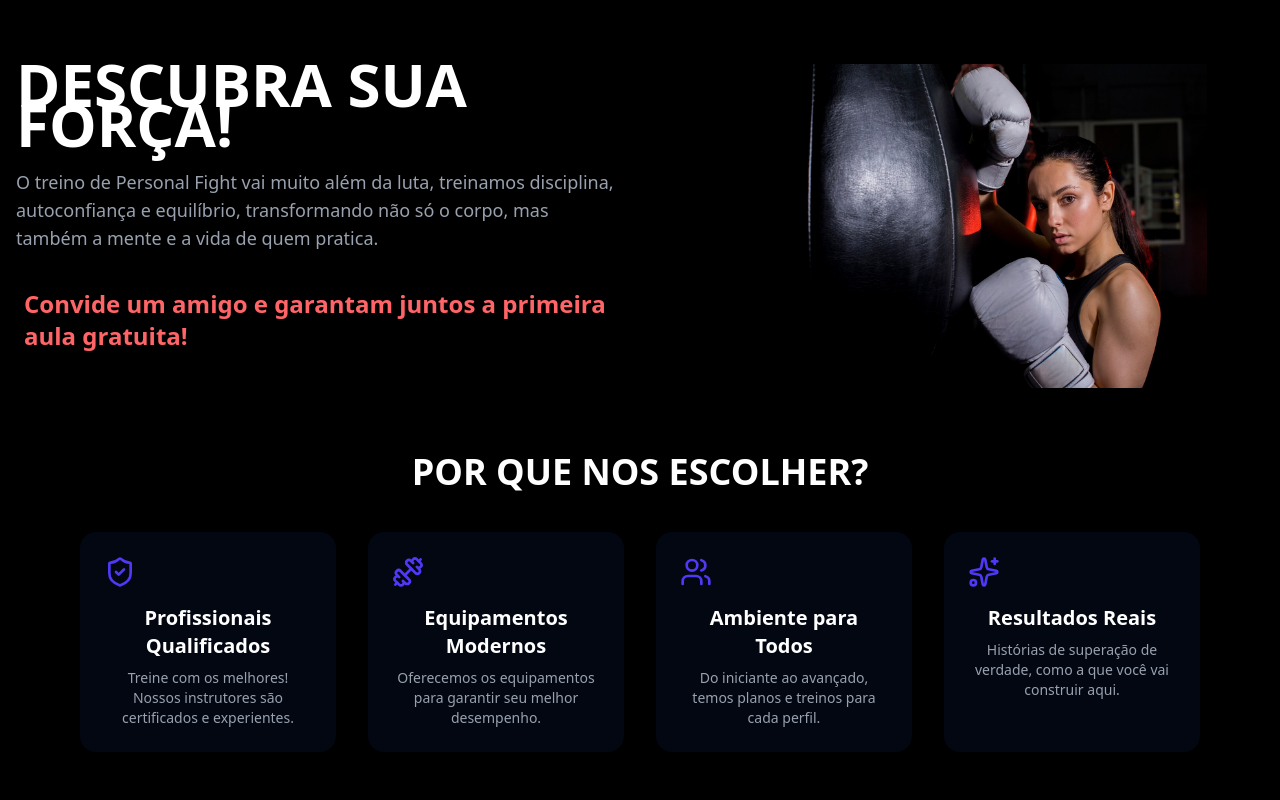
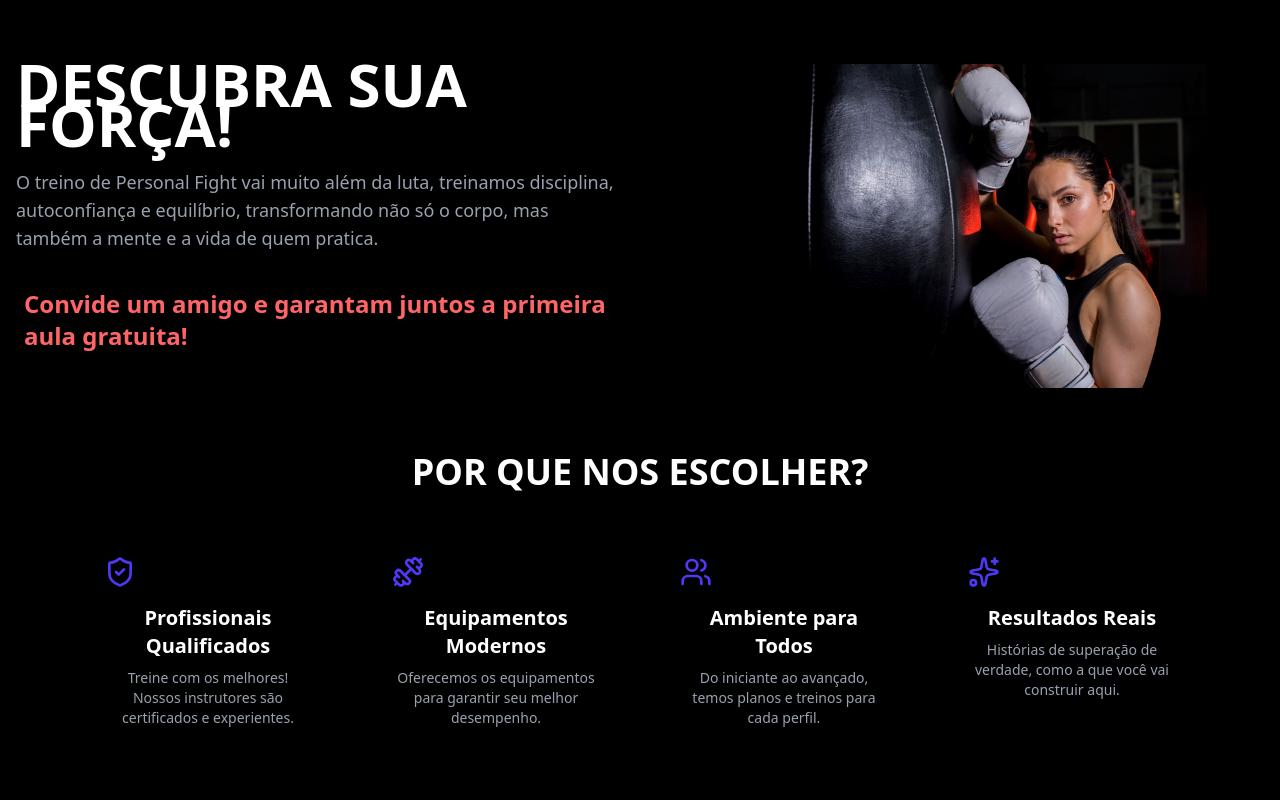
Before and after one commit to yes-pripri/Personal-Fight, a Next.js app: page / in a window 1280 px wide. Shown: the top 800 px of the page. Built offline with nearby package versions, Linux system fonts and the light colour scheme.

Commit message:
Update README documentation

```diff
--- a/src/app/_components/benefits.tsx
+++ b/src/app/_components/benefits.tsx
@@ -41,7 +41,7 @@ export function WhyChooseUs() {
           {benefits.map((benefit, index) => (
             <div
               key={index}
-              className="bg-gray-950 rounded-2xl p-6 shadow-lg hover:shadow-red-500/30
+              className="bg-black rounded-2xl p-6 shadow-lg hover:shadow-red-500/30
                transition-shadow"
             >
               <div className="mb-4 ">{benefit.icon}</div>
--- a/src/app/_components/footer.tsx
+++ b/src/app/_components/footer.tsx
@@ -13,7 +13,7 @@ export function Footer() {
         </div>
       </section>
 
-      <footer className="bg-zinc-950 text-gray-400 py-6 text-center">
+      <footer className="bg-black text-gray-400 py-6 text-center">
         <div className="flex justify-center gap-6 mb-4">
           <a href="#" className="hover:text-indigo-600">
             <Facebook className="w-6 h-6" />
--- a/src/app/_components/plans.tsx
+++ b/src/app/_components/plans.tsx
@@ -4,7 +4,7 @@ import Image from "next/image"
 export function Plans() {
     return (
 
-     <section className="bg-zinc-950 text-white py-16 px-6 md:px-20">
+     <section className="bg-black text-white py-16 px-6 md:px-20">
 
         <div className="max-w-6xl mx-auto">
           <h2 className="text-3xl md:text-4xl font-bold text-center mb-12"
```
Also changed, not shown: public/preview.png (added).
